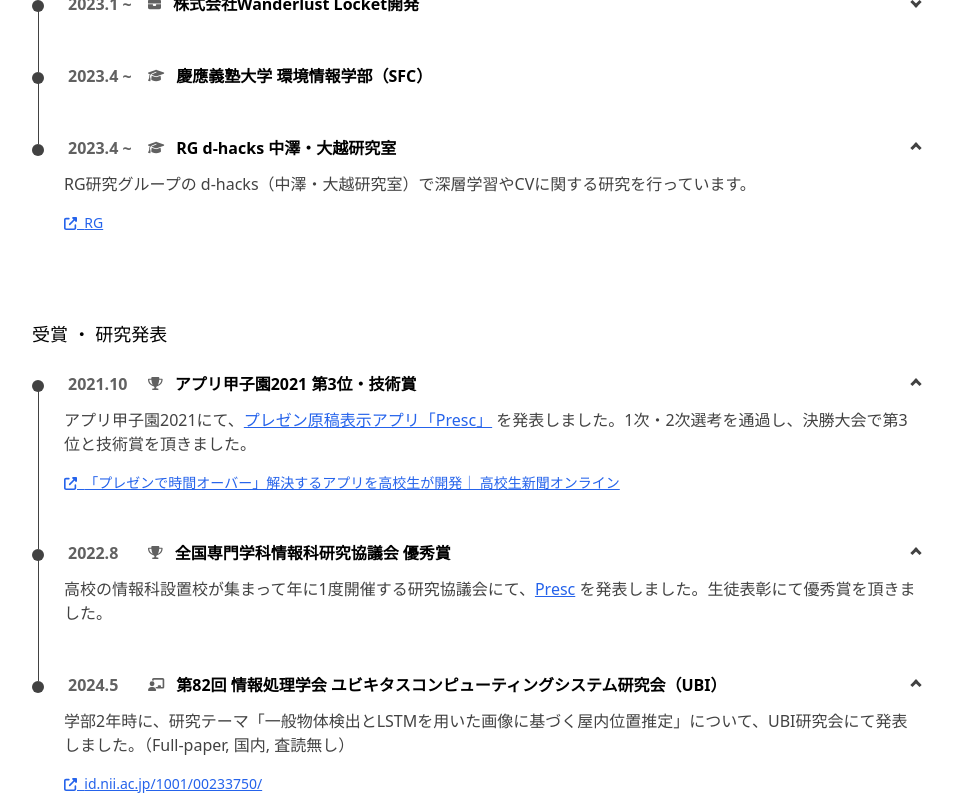
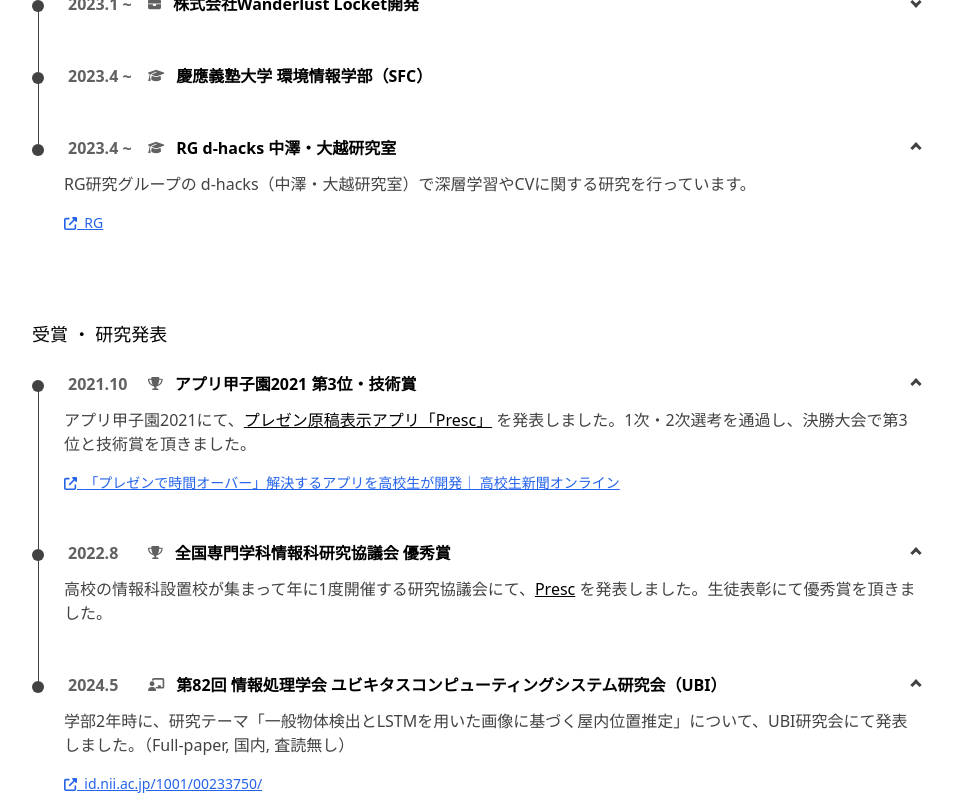
Before and after one commit to sakusaku3939/my-page, a Next.js app: page /profile in a window 1280 px wide. Shown: the part 357-1154 px from the top of the page, without its empty margins (164-1117 px from the left). Built offline with nearby package versions, Linux system fonts and the light colour scheme.

Commit message:
Update the Link style

```diff
--- a/src/components/atom/NoColorLink/NoColorLink.tsx
+++ b/src/components/atom/NoColorLink/NoColorLink.tsx
@@ -1,13 +1,15 @@
 import noColor from "@/components/atom/NoColorLink/NoColorLink.module.css";
+import Link from "next/link";
 
 type Props = {
   href: string,
   title: string,
+  target?: string,
 }
 
-const NoColorLink = ({ href, title }: Props) => {
+const NoColorLink = ({ href, title, target = "" }: Props) => {
   return <>
-    <a href={href} target="_blank" className={noColor.link}>{title}</a>
+    <Link href={href} target={target} className={noColor.link}>{title}</Link>
   </>;
 };
 export default NoColorLink;
--- a/src/pages/index.tsx
+++ b/src/pages/index.tsx
@@ -22,7 +22,7 @@ const Index = () => {
         <section className={index.header}>
           <div className={index.title}>Aokiti</div>
           <div className={index.subtitle}>B2 / SFC-RG&nbsp;
-            <NoColorLink href="https://d-hacks.jn.sfc.keio.ac.jp/" title="d-hacks" />
+            <NoColorLink href="https://d-hacks.jn.sfc.keio.ac.jp/" title="d-hacks" target="_blank" />
           </div>
           <SnsList />
         </section>
--- a/src/pages/profile/index.tsx
+++ b/src/pages/profile/index.tsx
@@ -4,7 +4,7 @@ import HamburgerMenu from "@/components/molecule/HamburgerMenu/HamburgerMenu";
 import { Timeline, TimeLineItem, TimeLineLink } from "@/components/organism/Timeline/Timeline";
 import { faBriefcase, faChalkboardTeacher, faGraduationCap, faTrophy } from "@fortawesome/free-solid-svg-icons";
 import { Qualification, QualificationItem } from "@/components/organism/Qualification/Qualification";
-import Link from "next/link";
+import NoColorLink from "@/components/atom/NoColorLink/NoColorLink";
 
 const Index = () => {
   return (
@@ -49,14 +49,16 @@ const Index = () => {
         <h1 className={index.h1}>受賞 ・ 研究発表</h1>
         <Timeline>
           <TimeLineItem date="2021.10" icon={faTrophy} title="アプリ甲子園2021 第3位・技術賞" open={true}>
-            アプリ甲子園2021にて、<Link href="/posts/presc">プレゼン原稿表示アプリ「Presc」</Link> を発表しました。1次・2次選考を通過し、決勝大会で第3位と技術賞を頂きました。
+            アプリ甲子園2021にて、<NoColorLink href="/posts/presc"
+                                         title="プレゼン原稿表示アプリ「Presc」" /> を発表しました。1次・2次選考を通過し、決勝大会で第3位と技術賞を頂きました。
             <TimeLineLink
               description="「プレゼンで時間オーバー」解決するアプリを高校生が開発｜ 高校生新聞オンライン"
               href="https://www.koukouseishinbun.jp/articles/-/8347"
             />
           </TimeLineItem>
           <TimeLineItem date="2022.8" icon={faTrophy} title="全国専門学科情報科研究協議会 優秀賞" open={true}>
-            高校の情報科設置校が集まって年に1度開催する研究協議会にて、<Link href="/posts/presc">Presc</Link> を発表しました。生徒表彰にて優秀賞を頂きました。
+            高校の情報科設置校が集まって年に1度開催する研究協議会にて、<NoColorLink href="/posts/presc"
+                                                                         title="Presc" /> を発表しました。生徒表彰にて優秀賞を頂きました。
             <br />
           </TimeLineItem>
           <TimeLineItem date="2024.5" icon={faChalkboardTeacher}
```
